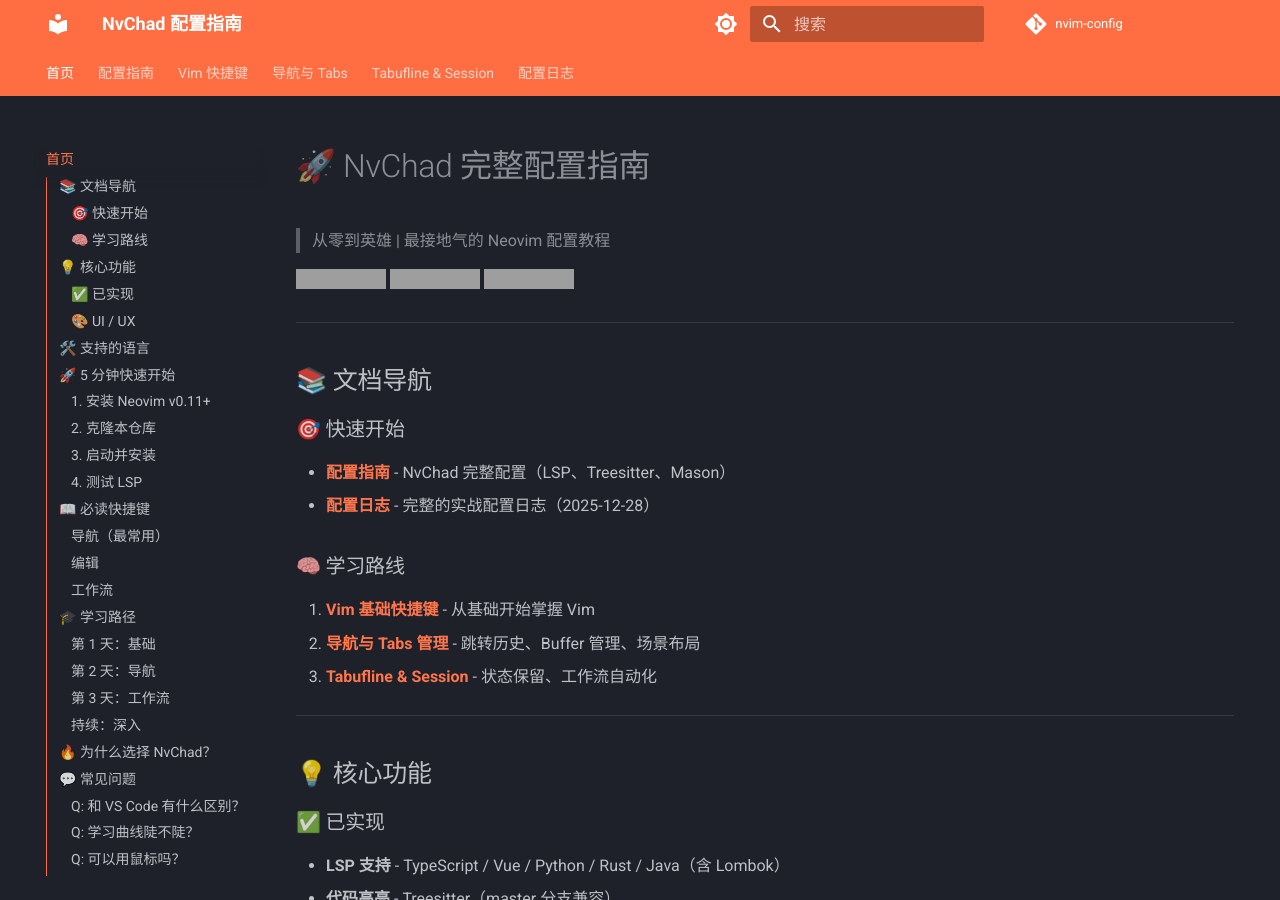
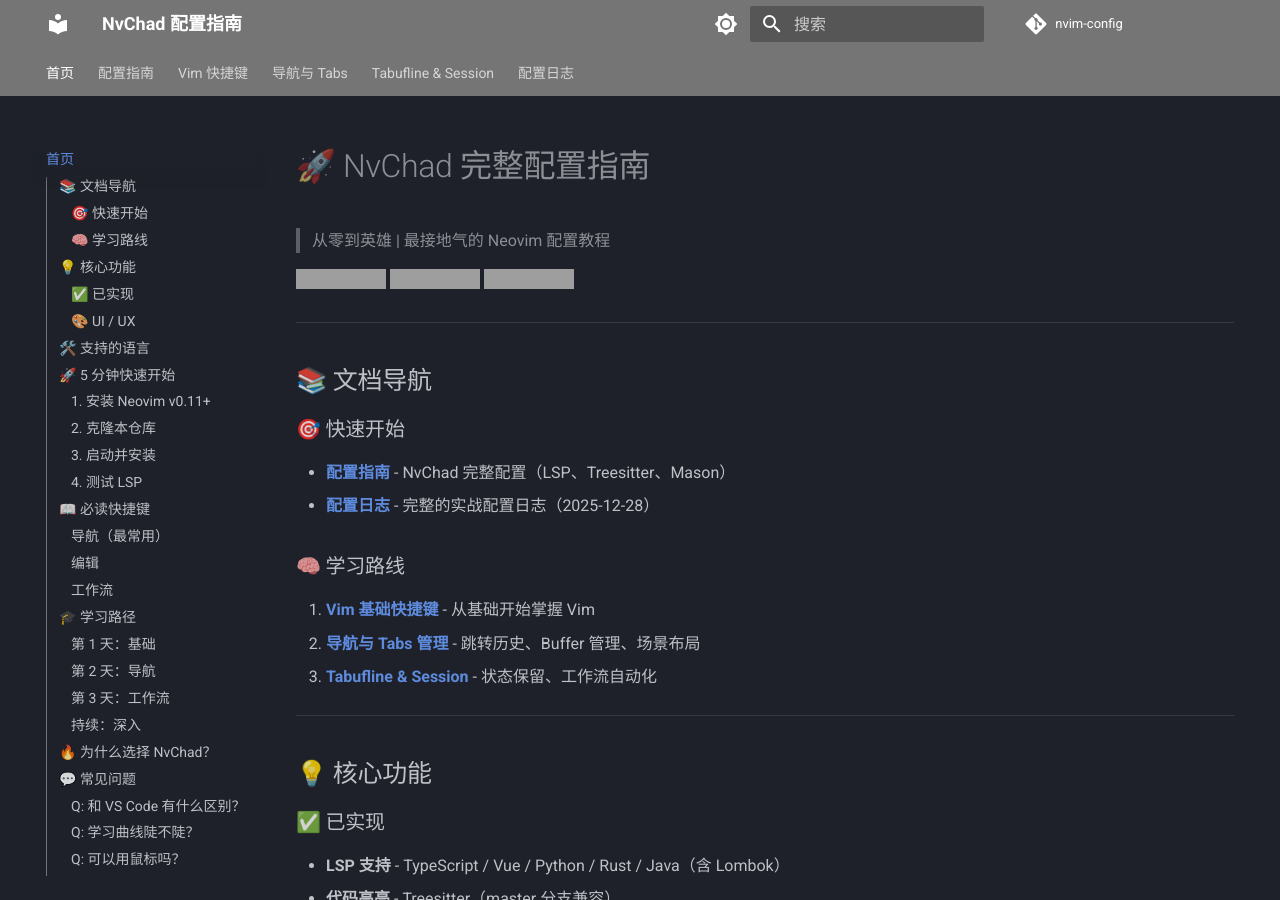
Before and after one commit to Dwsy/nvim-config, an MkDocs documentation site: the page built from docs/index.md, in a window 1280 px wide and 900 px high. Built offline with MkDocs 1.6.1 and Material for MkDocs 9.7.7, drawn with Linux system fonts in a browser that asks for light colours; comment, search, counter and statistics services are not loaded; grey boxes are pictures that could not be loaded.

Commit message:
style: 改为黑白灰主题（高对比、专业风格）

```diff
--- a/mkdocs.yml
+++ b/mkdocs.yml
@@ -7,17 +7,17 @@ theme:
   name: material
   language: zh
   palette:
-    # 暗夜模式（默认）
+    # 暗夜模式（默认）- 黑白灰风格
     - scheme: slate
-      primary: deep orange
-      accent: deep orange
+      primary: grey
+      accent: grey
       toggle:
         icon: material/brightness-7
         name: 切换亮色模式
-    # 亮色模式
+    # 亮色模式 - 黑白灰风格
     - scheme: default
-      primary: deep orange
-      accent: deep orange
+      primary: grey
+      accent: grey
       toggle:
         icon: material/brightness-4
         name: 切换暗色模式
```
